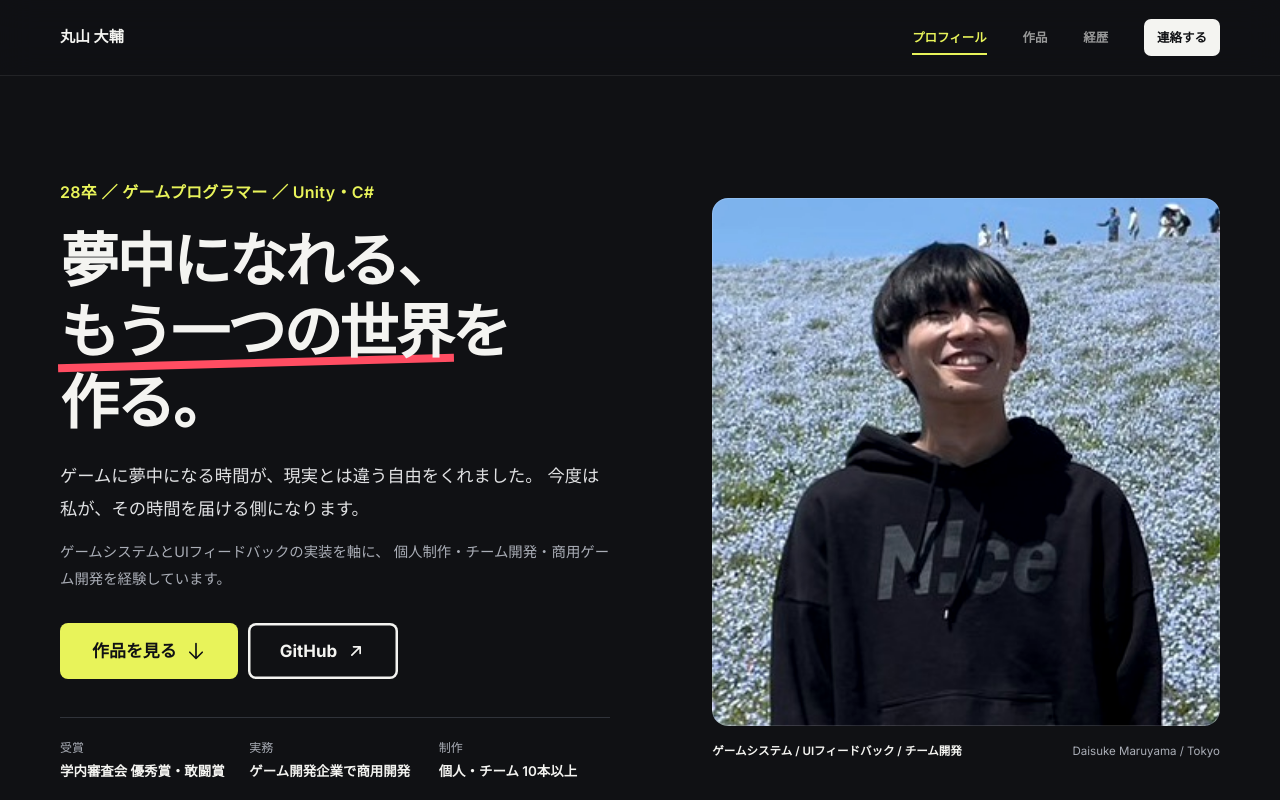
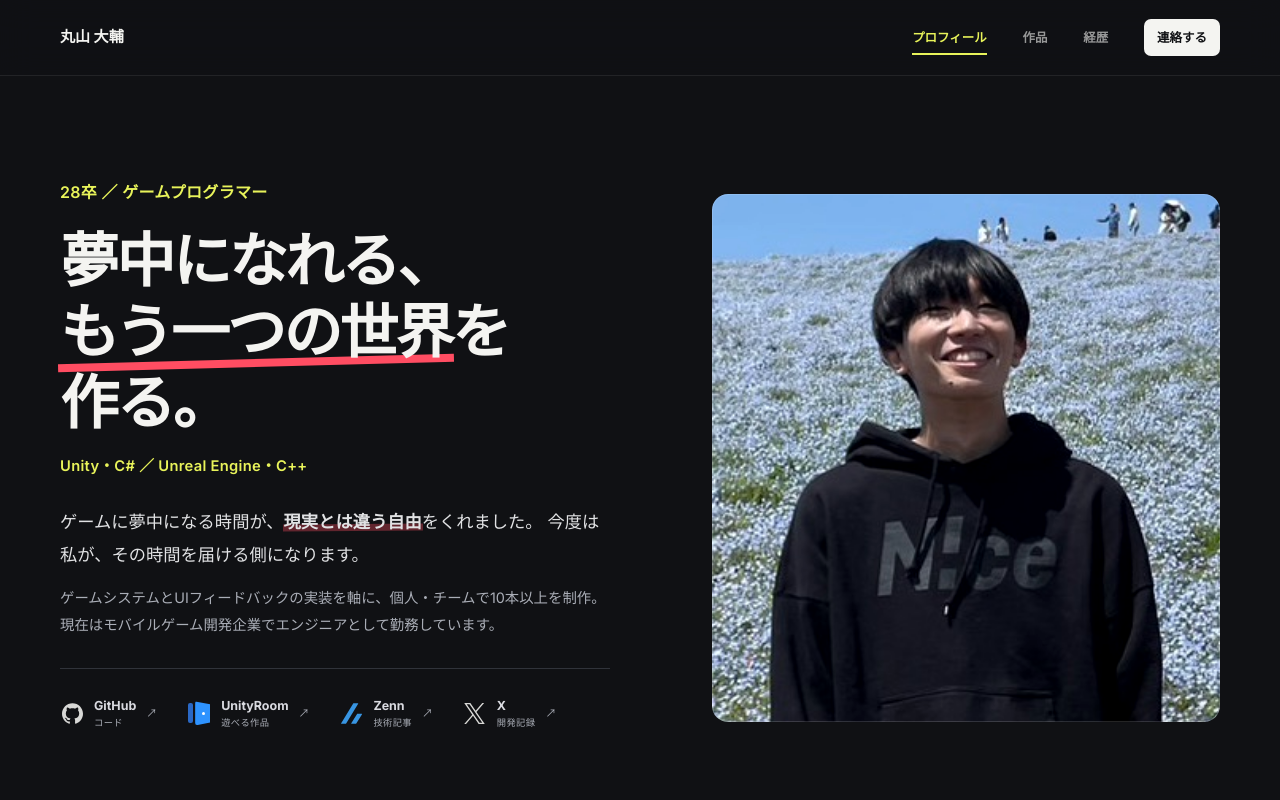
Before and after one commit to daiMaruyama/daiMaruyama.github.io, a plain HTML site: page index.html in a window 1280 px wide. Shown: the top 800 px of the page. Drawn offline with Linux system fonts and the light colour scheme.

Commit message:
style(hero): 外部リンクの並びと配色を調整
- 外部リンクを4等分グリッドから内容幅のflexへ。
  等幅カラムで「UnityRoom」が省略されていたのを解消し、
  表組みの均質さもなくす
- スマホ用の2列固定グリッド指定を撤去。flex-wrapで折り返す
  (320/360/390/430px で横溢れ0・省略なしを実測)
- ロゴはブランド色のまま使う。SVGは元からダーク背景用の色
  (GitHub/Xは白、Zennは#3ea8ff)で、白に潰す必要がなかった
- 導入文の「現実とは違う自由」に赤の帯。H1の細い実線と
  太さを変えて主従を保つ
- 新規: images/github.svg, zenn.svg, x.svg

Co-Authored-By: Claude Opus 5 <noreply@anthropic.com>

```diff
--- a/home.css
+++ b/home.css
@@ -242,12 +242,41 @@
     letter-spacing: .02em;
 }
 
+.home-stack {
+    margin: 20px 0 0;
+    color: var(--home-yellow);
+    font-size: .92rem;
+    font-weight: 600;
+    letter-spacing: .02em;
+}
+
 .home-introduction {
     max-width: 620px;
     margin: 26px 0 0;
     color: #e1e2e4;
     font-size: 1.08rem;
     line-height: 1.9;
+}
+
+/* 核心のフレーズだけ、H1と同じ赤で塗る。
+   H1の下線は細い実線、こちらは太い半透明の帯にして、主従を保つ。 */
+.home-introduction em {
+    position: relative;
+    z-index: 0;
+    font-style: normal;
+    font-weight: 700;
+}
+
+.home-introduction em::after {
+    content: "";
+    position: absolute;
+    right: -.06em;
+    bottom: .04em;
+    left: -.05em;
+    z-index: -1;
+    height: .42em;
+    background: rgba(255, 77, 98, .34);
+    transform: rotate(-.5deg);
 }
 
 .home-introduction--small {
@@ -260,6 +289,7 @@
     margin-top: 30px;
     display: flex;
     flex-wrap: wrap;
+    align-items: center;
     gap: 10px;
 }
 
@@ -321,55 +351,143 @@
     transform: scale(.97);
 }
 
-/* 最優先の導線。画面内でこの色を持つのは常に1つだけ。 */
-.home-button--primary {
-    color: var(--home-bg) !important;
-    background: var(--home-yellow);
-}
-
-.home-button--primary::before {
-    background: var(--home-text);
-}
-
-.home-button--primary:hover {
-    color: var(--home-bg) !important;
-}
-
-/* 枠は「白100%・2.5px」。1px・45%では背景に沈んで押せると分からなかった。
-   ホバーで完全に反転させ、押せることを疑う余地をなくす。 */
-.home-button--secondary {
-    color: var(--home-text);
-    background: transparent;
-    box-shadow: inset 0 0 0 2.5px var(--home-text);
-}
-
-.home-button--secondary::before {
-    background: var(--home-text);
-}
-
-.home-button--secondary:hover {
-    color: var(--home-bg) !important;
-}
-
-.home-quick-facts {
-    margin: 38px 0 0;
-    padding-top: 19px;
-    display: grid;
-    grid-template-columns: repeat(3, 1fr);
-    gap: 18px;
+/* 均等4分割の表組みをやめ、文字数どおりの幅で並べる。
+   等幅にすると「UnityRoom」が省略されるうえ、生成物っぽい均質さが出る。 */
+.home-profile-links {
+    margin-top: 30px;
+    padding-top: 20px;
+    display: flex;
+    flex-wrap: wrap;
+    gap: 4px 30px;
     border-top: 1px solid var(--home-line);
 }
 
-.home-quick-facts dt {
-    color: var(--home-muted);
-    font-size: .75rem;
+.home-profile-links a {
+    position: relative;
+    min-height: 48px;
+    display: inline-flex;
+    align-items: center;
+    gap: 10px;
+    color: #d9dae0;
+    text-decoration: none;
+    transition: color .2s ease;
 }
 
-.home-quick-facts dd {
-    margin: 3px 0 0;
-    font-size: .84rem;
-    font-weight: 600;
-    line-height: 1.55;
+.home-profile-links a::before {
+    content: "";
+    position: absolute;
+    right: 0;
+    bottom: 6px;
+    left: 0;
+    height: 2px;
+    background: var(--home-yellow);
+    transform: scaleX(0);
+    transform-origin: right;
+    transition: transform .24s cubic-bezier(.16, .84, .3, 1);
+}
+
+.home-profile-links a:hover,
+.home-profile-links a:focus-visible {
+    color: var(--home-yellow);
+}
+
+.home-profile-links a:hover::before,
+.home-profile-links a:focus-visible::before {
+    transform: scaleX(1);
+    transform-origin: left;
+}
+
+.home-profile-mark {
+    position: relative;
+    width: 24px;
+    height: 24px;
+    flex: 0 0 24px;
+    display: grid;
+    place-items: center;
+}
+
+.home-profile-mark img {
+    width: 21px;
+    height: 21px;
+    /* SVGはダーク背景用の色で入っている（GitHub/Xは白、Zennは青）。
+       色を潰さず、明度だけ少し落として並びを揃える。 */
+    opacity: .88;
+    transition: opacity .2s ease, filter .2s ease;
+}
+
+.home-profile-links a:hover .home-profile-mark img {
+    opacity: 1;
+    filter: saturate(1.15);
+}
+
+/* UnityRoomの扉マーク。横長ロゴを縮小せず、サービス名と同じ比率で見せる。 */
+.home-profile-mark--unityroom::before {
+    content: "";
+    position: absolute;
+    top: 2px;
+    bottom: 2px;
+    left: 1px;
+    width: 5px;
+    background: #2a68c5;
+    border-radius: 2px;
+}
+
+.home-profile-mark--unityroom::after {
+    content: "";
+    position: absolute;
+    top: 0;
+    right: 1px;
+    bottom: 0;
+    left: 8px;
+    background: #2e93ff;
+    clip-path: polygon(0 0, 100% 12%, 100% 88%, 0 100%);
+    border-radius: 2px;
+}
+
+.home-profile-mark--unityroom i {
+    position: relative;
+    z-index: 1;
+    width: 3px;
+    height: 3px;
+    margin-left: 8px;
+    background: #fff;
+    border-radius: 50%;
+}
+
+.home-profile-copy {
+    min-width: 0;
+    display: flex;
+    flex-direction: column;
+    line-height: 1.25;
+}
+
+.home-profile-copy strong {
+    overflow: hidden;
+    font-size: .78rem;
+    font-weight: 700;
+    text-overflow: ellipsis;
+    white-space: nowrap;
+}
+
+.home-profile-copy small {
+    margin-top: 4px;
+    color: var(--home-muted);
+    font-size: .58rem;
+    font-weight: 500;
+    letter-spacing: .04em;
+    white-space: nowrap;
+}
+
+.home-profile-arrow {
+    margin-left: auto;
+    color: var(--home-muted);
+    font-size: .68rem;
+    transition: color .2s ease, transform .2s ease;
+}
+
+.home-profile-links a:hover .home-profile-arrow {
+    color: var(--home-yellow);
+    transform: translate(2px, -2px);
 }
 
 .home-portrait {
@@ -405,20 +523,6 @@
 .home-portrait-frame:hover img {
     transform: scale(1.025);
     filter: saturate(1) contrast(1.02);
-}
-
-.home-portrait figcaption {
-    margin-top: 15px;
-    display: flex;
-    justify-content: space-between;
-    gap: 22px;
-    color: var(--home-muted);
-    font-size: .72rem;
-}
-
-.home-portrait figcaption strong {
-    color: var(--home-text);
-    font-weight: 600;
 }
 
 .home-section {
@@ -1204,20 +1308,9 @@
         font-size: .98rem;
     }
 
-    .home-quick-facts {
-        grid-template-columns: 1fr;
-        gap: 9px;
-    }
-
-    .home-quick-facts div {
-        display: grid;
-        grid-template-columns: 54px 1fr;
-        gap: 8px;
-    }
-
-    .home-portrait figcaption {
-        flex-direction: column;
-        gap: 2px;
+    .home-profile-links {
+        margin-top: 26px;
+        gap: 2px 22px;
     }
 
     .home-section {
--- a/index.html
+++ b/index.html
@@ -37,41 +37,45 @@
     <main id="main">
         <section class="home-hero home-container" id="about">
             <div class="home-hero-copy" data-reveal>
-                <p class="home-role">28卒 ／ ゲームプログラマー ／ Unity・C#</p>
+                <p class="home-role">28卒 ／ ゲームプログラマー</p>
                 <h1>夢中になれる、<br><span>もう一つの世界</span>を<br>作る。</h1>
+                <p class="home-stack">Unity・C# ／ Unreal Engine・C++</p>
                 <p class="home-introduction">
-                    ゲームに夢中になる時間が、現実とは違う自由をくれました。
+                    ゲームに夢中になる時間が、<em>現実とは違う自由</em>をくれました。
                     今度は私が、その時間を届ける側になります。
                 </p>
                 <p class="home-introduction home-introduction--small">
-                    ゲームシステムとUIフィードバックの実装を軸に、
-                    個人制作・チーム開発・商用ゲーム開発を経験しています。
+                    ゲームシステムとUIフィードバックの実装を軸に、個人・チームで10本以上を制作。
+                    現在はモバイルゲーム開発企業でエンジニアとして勤務しています。
                 </p>
-                <div class="home-actions">
-                    <a class="home-button home-button--primary" href="#projects">
-                        作品を見る
-                        <svg class="icon icon--down" viewBox="0 0 24 24" fill="none" stroke-width="2" stroke-linecap="round" stroke-linejoin="round" aria-hidden="true"><path d="M12 3v18M19.5 13.5 12 21l-7.5-7.5"/></svg>
+                <nav class="home-profile-links" aria-label="外部プロフィール">
+                    <a href="https://github.com/daiMaruyama" target="_blank" rel="noopener noreferrer" aria-label="GitHubでソースコードを見る">
+                        <span class="home-profile-mark"><img src="images/github.svg" alt=""></span>
+                        <span class="home-profile-copy"><strong>GitHub</strong><small>コード</small></span>
+                        <span class="home-profile-arrow" aria-hidden="true">↗</span>
                     </a>
-                    <a class="home-button home-button--secondary" href="https://github.com/daiMaruyama" target="_blank" rel="noopener noreferrer">
-                        GitHub
-                        <svg class="icon icon--out" viewBox="0 0 24 24" fill="none" stroke-width="2" stroke-linecap="round" stroke-linejoin="round" aria-hidden="true"><path d="M7 17 17 7M9 7h8v8"/></svg>
+                    <a href="https://unityroom.com/users/daimaruyama" target="_blank" rel="noopener noreferrer" aria-label="UnityRoomで遊べる作品を見る">
+                        <span class="home-profile-mark home-profile-mark--unityroom" aria-hidden="true"><i></i></span>
+                        <span class="home-profile-copy"><strong>UnityRoom</strong><small>遊べる作品</small></span>
+                        <span class="home-profile-arrow" aria-hidden="true">↗</span>
                     </a>
-                </div>
-                <dl class="home-quick-facts">
-                    <div><dt>受賞</dt><dd>学内審査会 優秀賞・敢闘賞</dd></div>
-                    <div><dt>実務</dt><dd>ゲーム開発企業で商用開発</dd></div>
-                    <div><dt>制作</dt><dd>個人・チーム 10本以上</dd></div>
-                </dl>
+                    <a href="https://zenn.dev/daimaruyama" target="_blank" rel="noopener noreferrer" aria-label="Zennで技術記事を読む">
+                        <span class="home-profile-mark"><img src="images/zenn.svg" alt=""></span>
+                        <span class="home-profile-copy"><strong>Zenn</strong><small>技術記事</small></span>
+                        <span class="home-profile-arrow" aria-hidden="true">↗</span>
+                    </a>
+                    <a href="https://x.com/daiMaruyama" target="_blank" rel="noopener noreferrer" aria-label="Xで開発記録を見る">
+                        <span class="home-profile-mark"><img src="images/x.svg" alt=""></span>
+                        <span class="home-profile-copy"><strong>X</strong><small>開発記録</small></span>
+                        <span class="home-profile-arrow" aria-hidden="true">↗</span>
+                    </a>
+                </nav>
             </div>
 
             <figure class="home-portrait" data-reveal>
                 <div class="home-portrait-frame">
                     <img src="images/profile.jpg" alt="丸山大輔のプロフィール写真">
                 </div>
-                <figcaption>
-                    <strong>ゲームシステム / UIフィードバック / チーム開発</strong>
-                    <span>Daisuke Maruyama / Tokyo</span>
-                </figcaption>
             </figure>
         </section>
 
@@ -307,6 +311,7 @@
                         <a href="https://unityroom.com/users/daimaruyama" target="_blank" rel="noopener noreferrer">UnityRoom</a>
                         <a href="https://zenn.dev/daimaruyama" target="_blank" rel="noopener noreferrer">Zenn</a>
                         <a href="https://x.com/daiMaruyama" target="_blank" rel="noopener noreferrer">X</a>
+                        <a href="https://atcoder.jp/users/mgnl633" target="_blank" rel="noopener noreferrer">AtCoder</a>
                     </div>
                     <div class="home-trace" aria-live="polite">
                         <span>この端末での訪問 <strong data-trace-visits>0</strong></span>
```
Also changed, not shown: images/github.svg (added), images/x.svg (added), images/zenn.svg (added).
